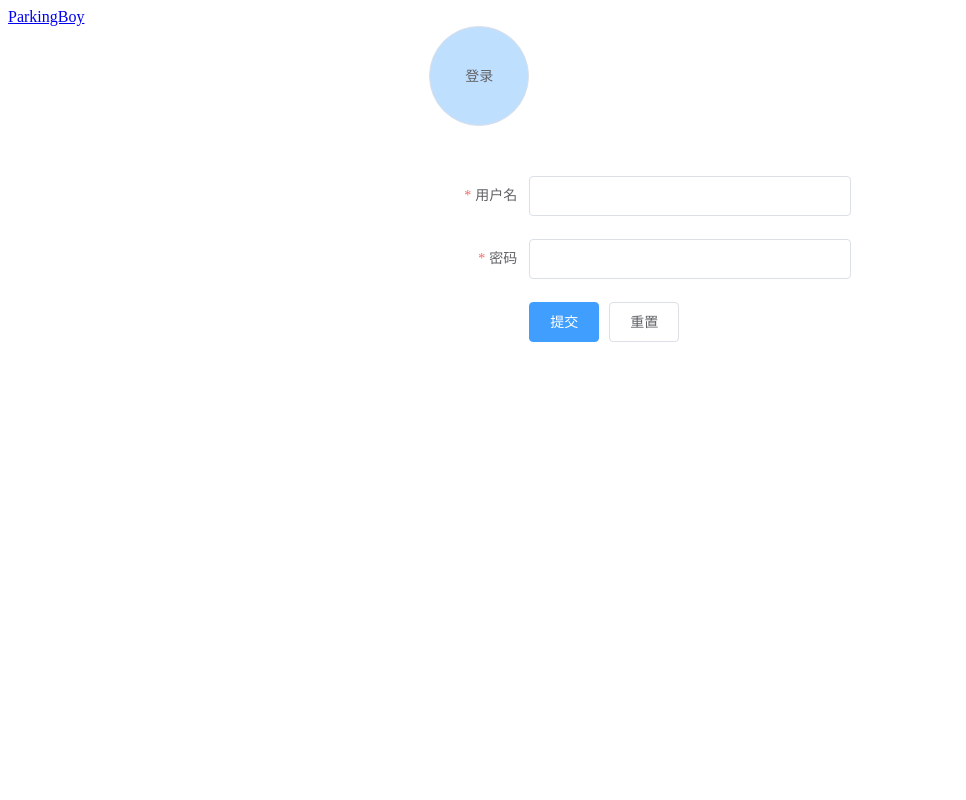
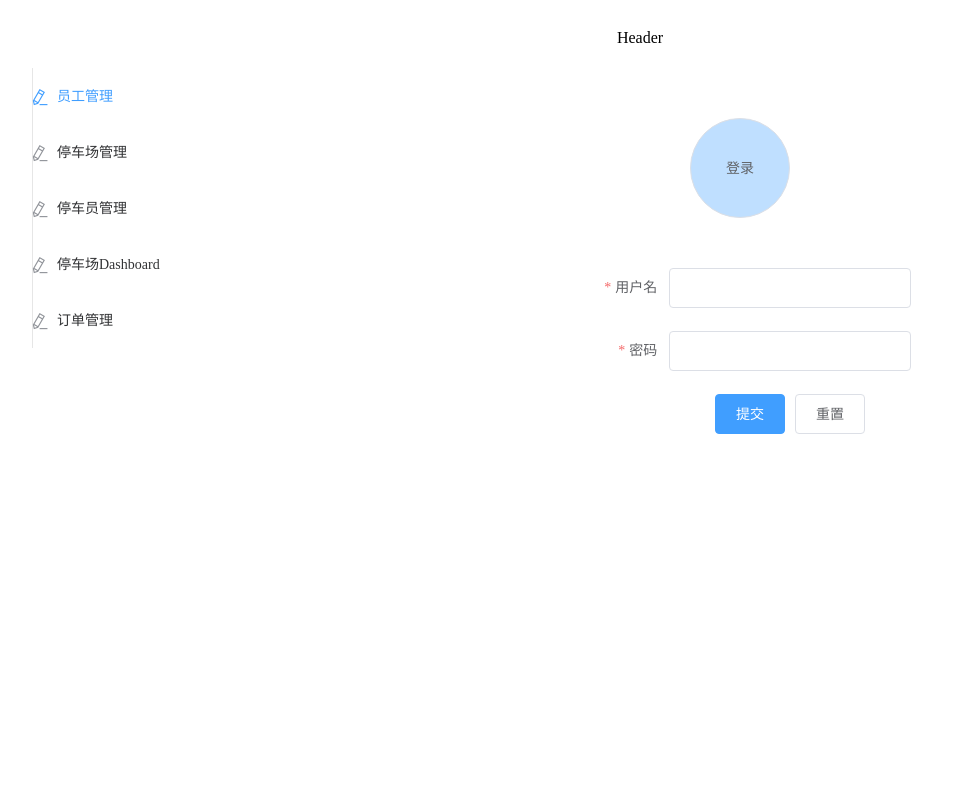
Before and after one commit to supercooler/supercool_ipds_frontend, a Vue app: page /login in a window 1280 px wide. Shown: the top 800 px of the page, without its empty margins (0-966 px from the left). Built offline with nearby package versions, Linux system fonts and the light colour scheme; no server answers.

Commit message:
[Ethan]Feat: add Nav.vue and put it in App

```diff
--- a/src/App.vue
+++ b/src/App.vue
@@ -1,28 +1,69 @@
 <template>
-  <div id="app">
-    <div id="nav">
-      <router-link to="/parking-boy">ParkingBoy</router-link>
-    </div>
+  <!-- <div id="app">
+    <Nav></Nav>
     <router-view />
-  </div>
+  </div> -->
+  <el-container>
+    <el-header>
+      Header
+    </el-header>
+    <el-container>
+      <el-aside width="200px">
+        <Nav></Nav>
+      </el-aside>
+      <el-main>
+        <router-view />
+      </el-main>
+    </el-container>
+    <el-footer>@2019 SuperCool</el-footer>
+  </el-container>
 </template>
 <script>
+import Nav from "@/components/Nav.vue";
+
 export default {
-  mounted() {
-    this.$get("/test").then(res => {
-      console.log(res);
-    });
-    this.$post("/test?param=3").then(res => {
-      console.log(res);
-    });
-    this.$delete("/test").then(res => {
-      console.log(res);
-    });
-    this.$put("/test").then(res => {
-      console.log(res);
-    });
+  // mounted() {
+  //   this.$get("/test").then(res => {
+  //     console.log(res);
+  //   });
+  //   this.$post("/test?param=3").then(res => {
+  //     console.log(res);
+  //   });
+  //   this.$delete("/test").then(res => {
+  //     console.log(res);
+  //   });
+  //   this.$put("/test").then(res => {
+  //     console.log(res);
+  //   });
+  // },
+  components: {
+    Nav
   }
 };
 </script>
 
-<style></style>
+<style>
+.el-header,
+.el-footer {
+  /* background-color: #B3C0D1; */
+  /* color: #333; */
+  text-align: center;
+  line-height: 60px;
+}
+
+.el-aside {
+  /* background-color: #D3DCE6;
+    color: #333; */
+  text-align: center;
+  line-height: 200px;
+}
+
+.el-main {
+  /* background-color: #E9EEF3; */
+  /* color: #333; */
+  text-align: center;
+  line-height: 160px;
+  width: 100%;
+  height: 850px;
+}
+</style>
--- /dev/null
+++ b/src/components/Nav.vue
@@ -0,0 +1,60 @@
+<template>
+  <el-row class="tac">
+    <el-col :span="3">
+      <el-menu
+        default-active="1"
+        class="el-menu-vertical-demo"
+        @open="handleOpen"
+        @close="handleClose"
+      >
+        <el-menu-item index="1">
+          <i class="el-icon-edit"></i>
+          <span slot="title">员工管理</span>
+        </el-menu-item>
+        <el-menu-item index="2">
+          <i class="el-icon-edit"></i>
+          <span slot="title" @click="relocation('/parking-lot')"
+            >停车场管理</span
+          >
+        </el-menu-item>
+        <el-menu-item index="3">
+          <i class="el-icon-edit"></i>
+          <span slot="title" @click="relocation('/parking-boy')"
+            >停车员管理</span
+          >
+        </el-menu-item>
+        <el-menu-item index="4">
+          <i class="el-icon-edit"></i>
+          <span slot="title">停车场Dashboard</span>
+        </el-menu-item>
+        <el-menu-item index="5">
+          <i class="el-icon-edit"></i>
+          <span slot="title">订单管理</span>
+        </el-menu-item>
+      </el-menu>
+    </el-col>
+  </el-row>
+</template>
+
+<script>
+export default {
+  methods: {
+    handleOpen(key, keyPath) {
+      console.log(key, keyPath);
+    },
+    handleClose(key, keyPath) {
+      console.log(key, keyPath);
+    },
+    relocation(val) {
+      this.$router.push(val);
+    }
+  }
+};
+</script>
+
+<style>
+.el-menu-item,
+.el-submenu__title {
+  text-align: left;
+}
+</style>
```
Also changed, not shown: src/components/Header.vue (added, +7 -0 lines).
